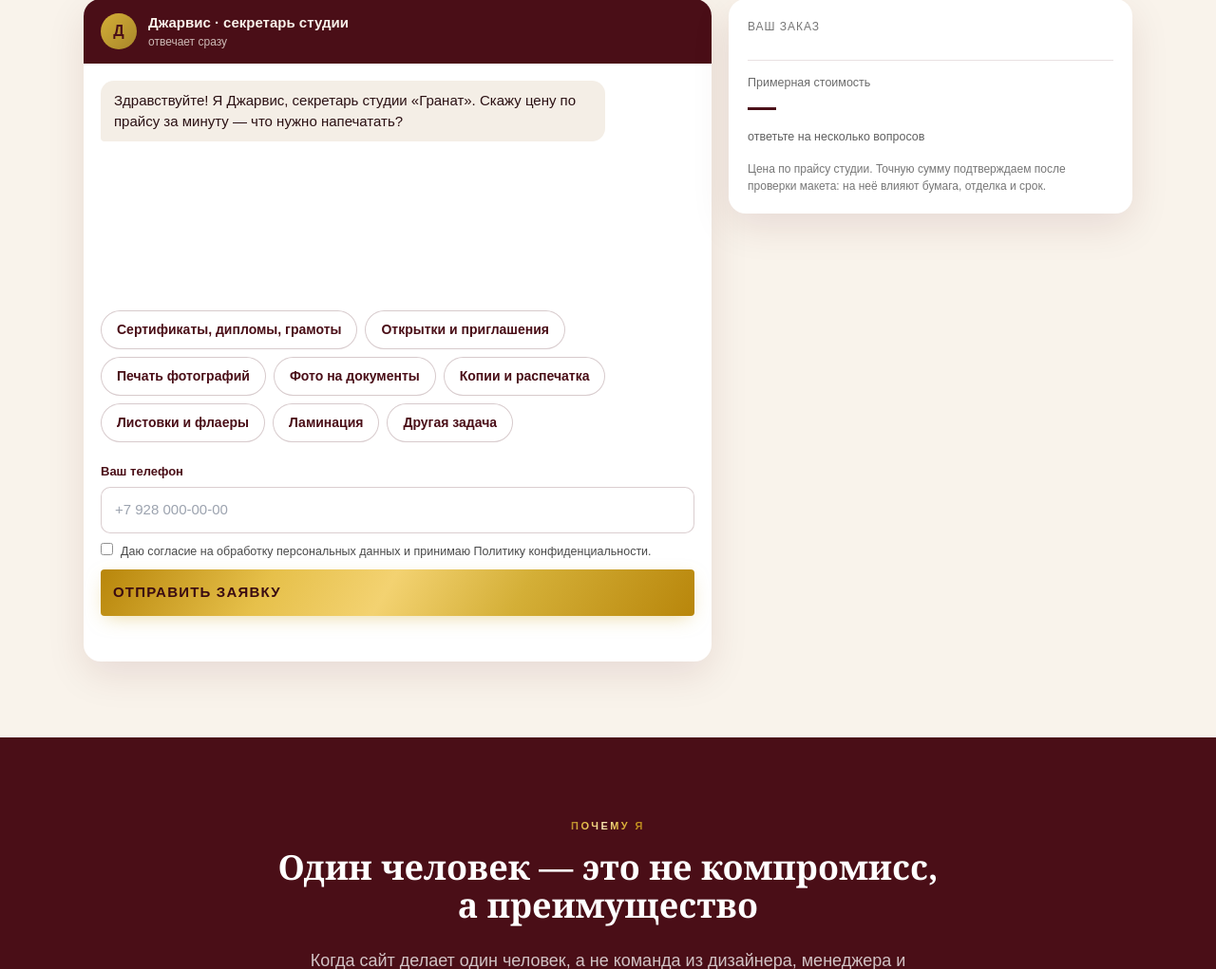
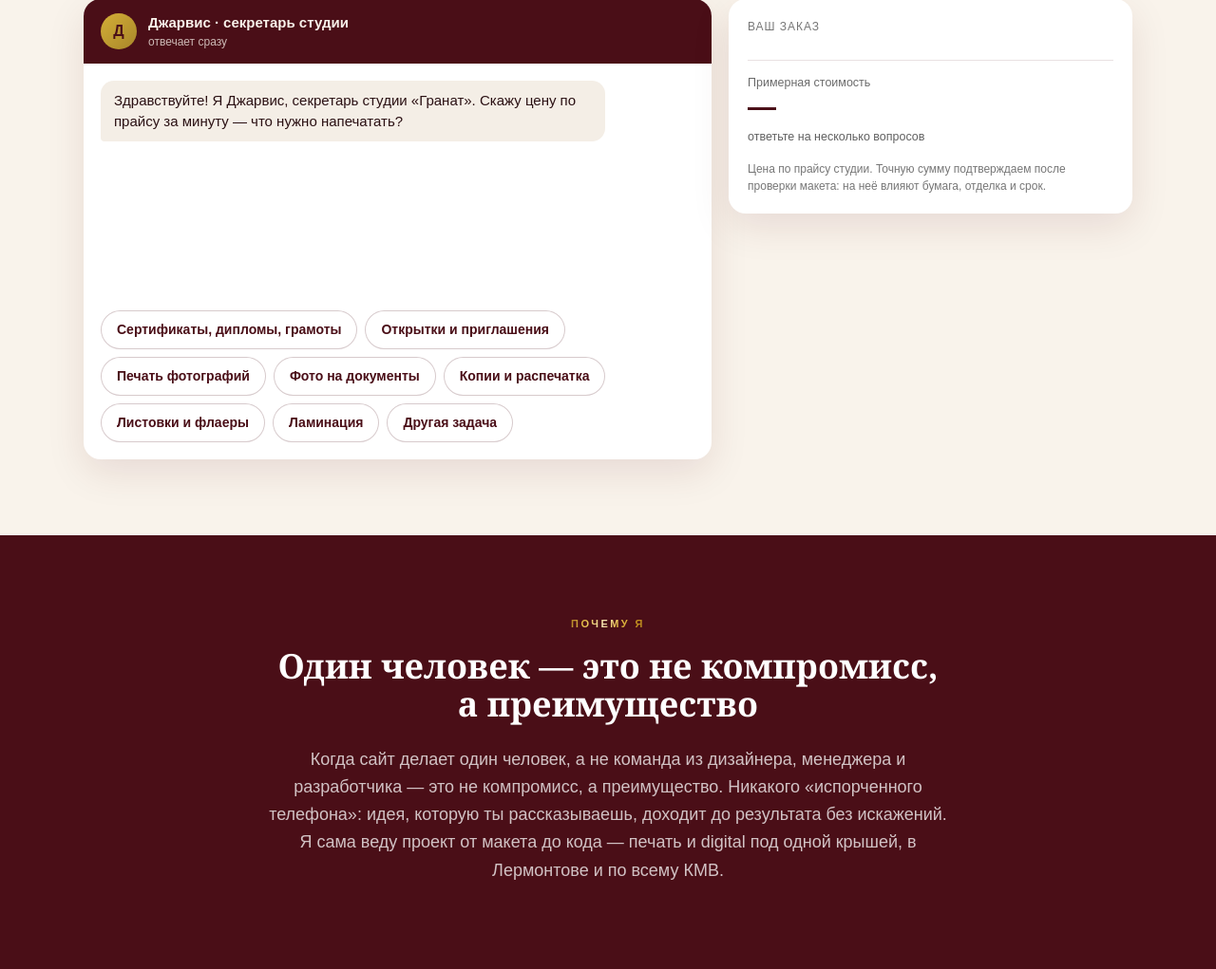
Before and after one commit to gulnaragold999m-tech/granat-kmv, a Flask app: page / in a window 1280 px wide. Shown: the part 3449-4470 px from the top of the page at 95% size. Run offline with Flask 3, Linux system fonts and the light colour scheme.

Commit message:
Initial commit

```diff
--- a/templates/partials/sekretar.html
+++ b/templates/partials/sekretar.html
@@ -131,6 +131,11 @@
       }
 
       .sek-forma { padding: 0 18px 20px; display: grid; gap: 10px; }
+      /* Без этой строки форма НЕ скрывается: display:grid из правила выше
+         перебивает атрибут hidden, и поле телефона торчит с самого начала
+         диалога. 16.08.2026 из-за этого заявку отправили, не дойдя до цены,
+         и блок оплаты не показался — выглядело как «оплата не работает». */
+      .sek-forma[hidden] { display: none; }
       .sek-pole span { font-size: 13px; font-weight: 600; color: #4A0E17; }
       .sek-pole input {
         width: 100%; margin-top: 5px; padding: 12px 14px; font-size: 15px;
```
